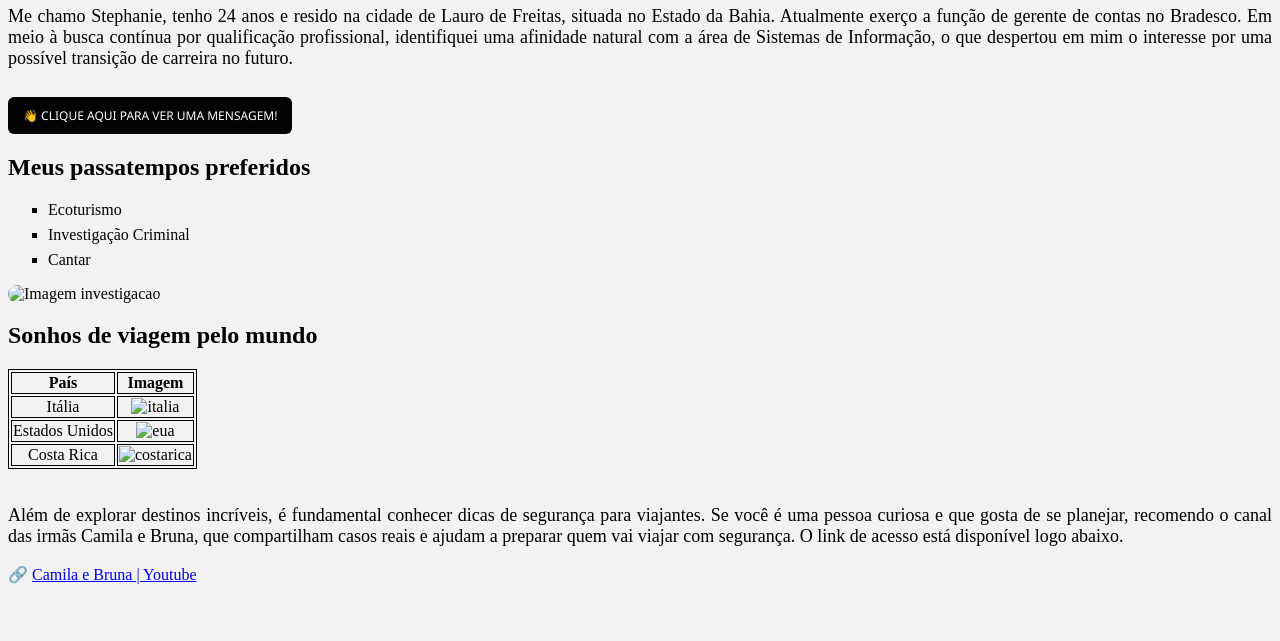
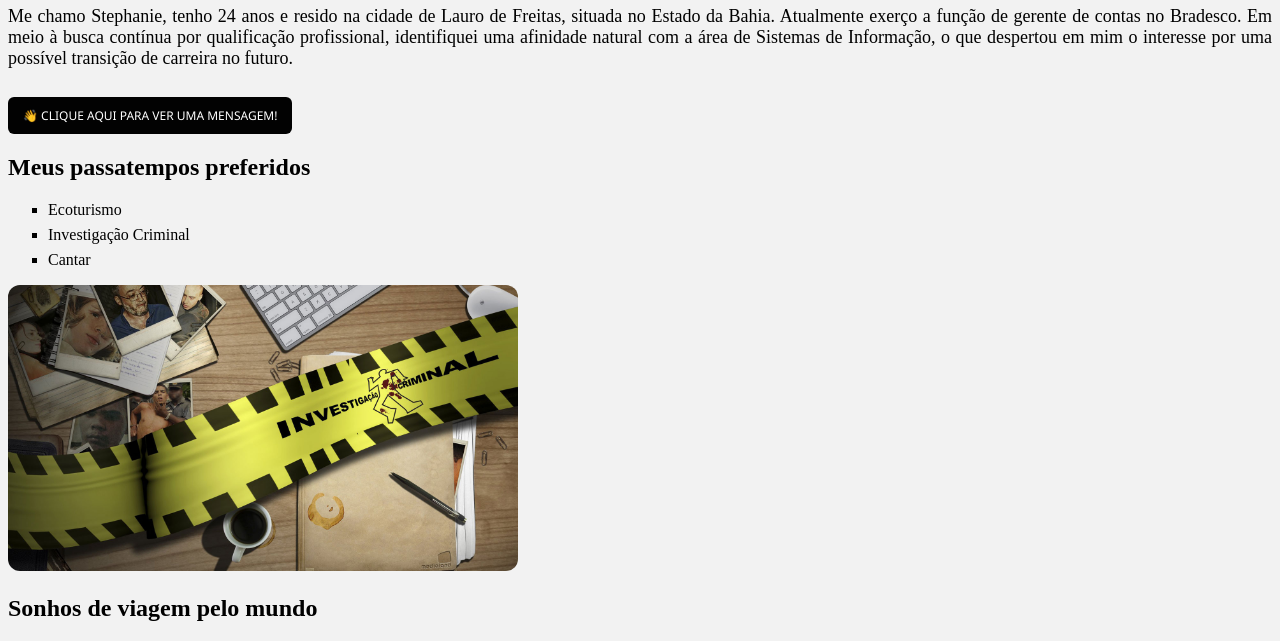
Before and after one commit to eustephaniepereira/PrimeiraPagina, a plain HTML site: page index.html in a window 1280 px wide. Shown: the part 95-736 px from the top of the page. Drawn offline with Linux system fonts and the light colour scheme.

Commit message:
Atualizando pasta temp_imagens e ajustando HTML

```diff
--- a/index.html
+++ b/index.html
@@ -30,7 +30,7 @@
         <li>Cantar</li>
     </ul>
 
-    <img class="criminal" src = "imagens/criminal.jpg" width="510" alt="Imagem investigacao">
+    <img class="criminal" src = "temp_imagens/criminal.jpg" width="510" alt="Imagem investigacao">
 
 
     <h2>Sonhos de viagem pelo mundo</h2>
@@ -44,17 +44,17 @@
 
         <tr>
             <td>Itália</td>
-            <td><img src="imagens/italia.jpg" width=390 alt="italia"></td>
+            <td><img src="temp_imagens/italia.jpg" width=390 alt="italia"></td>
         </tr>
 
         <tr>
             <td>Estados Unidos</td>
-            <td><img src="imagens/eua.jpg" width=390 alt="eua"></td>
+            <td><img src="temp_imagens/eua.jpg" width=390 alt="eua"></td>
         </tr>
 
         <tr>
             <td>Costa Rica</td>
-            <td><img src="imagens/costarica.jpg" width=390 alt="costarica"> </td>
+            <td><img src="temp_imagens/costarica.jpg" width=390 alt="costarica"> </td>
         </tr>
 
     </table>
```
